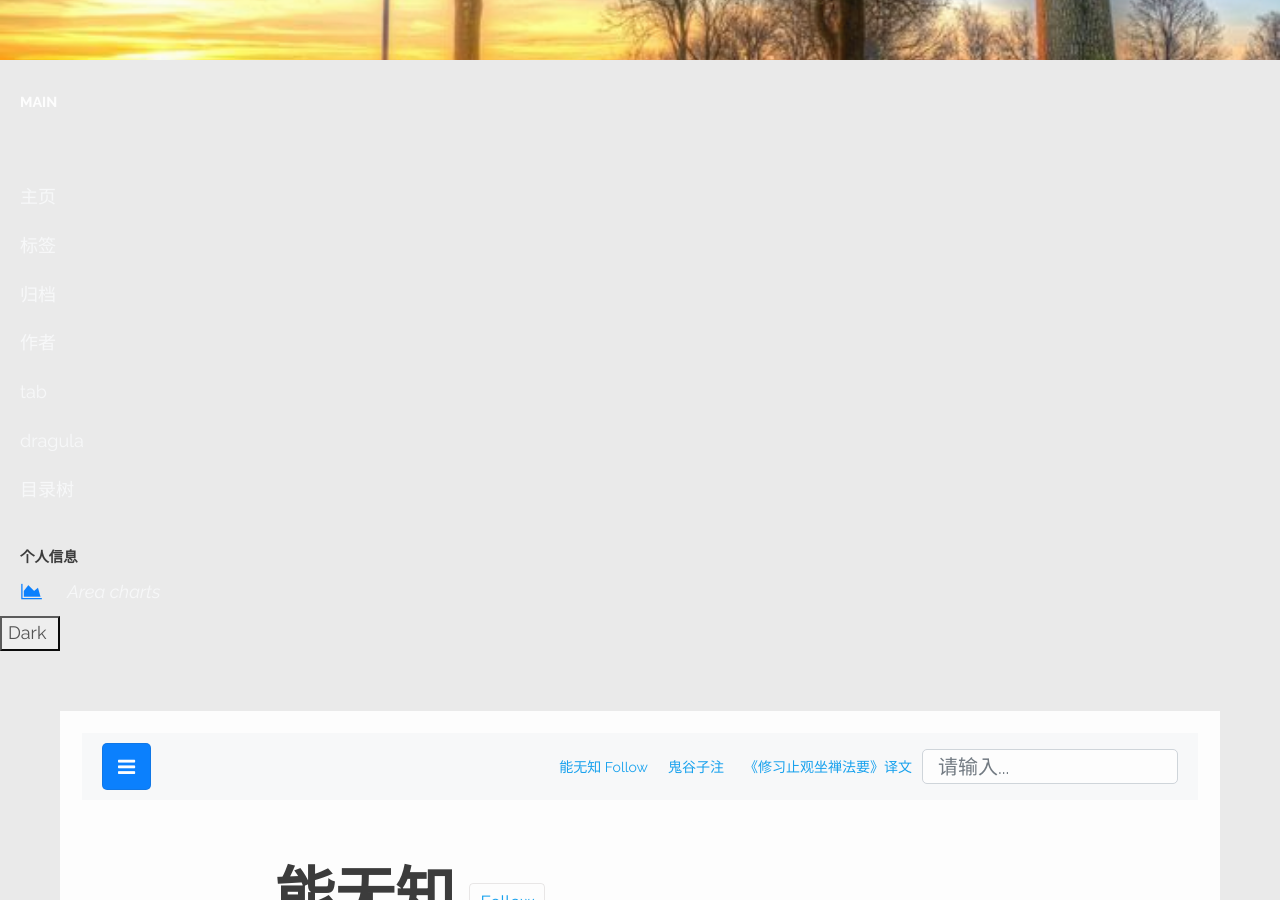
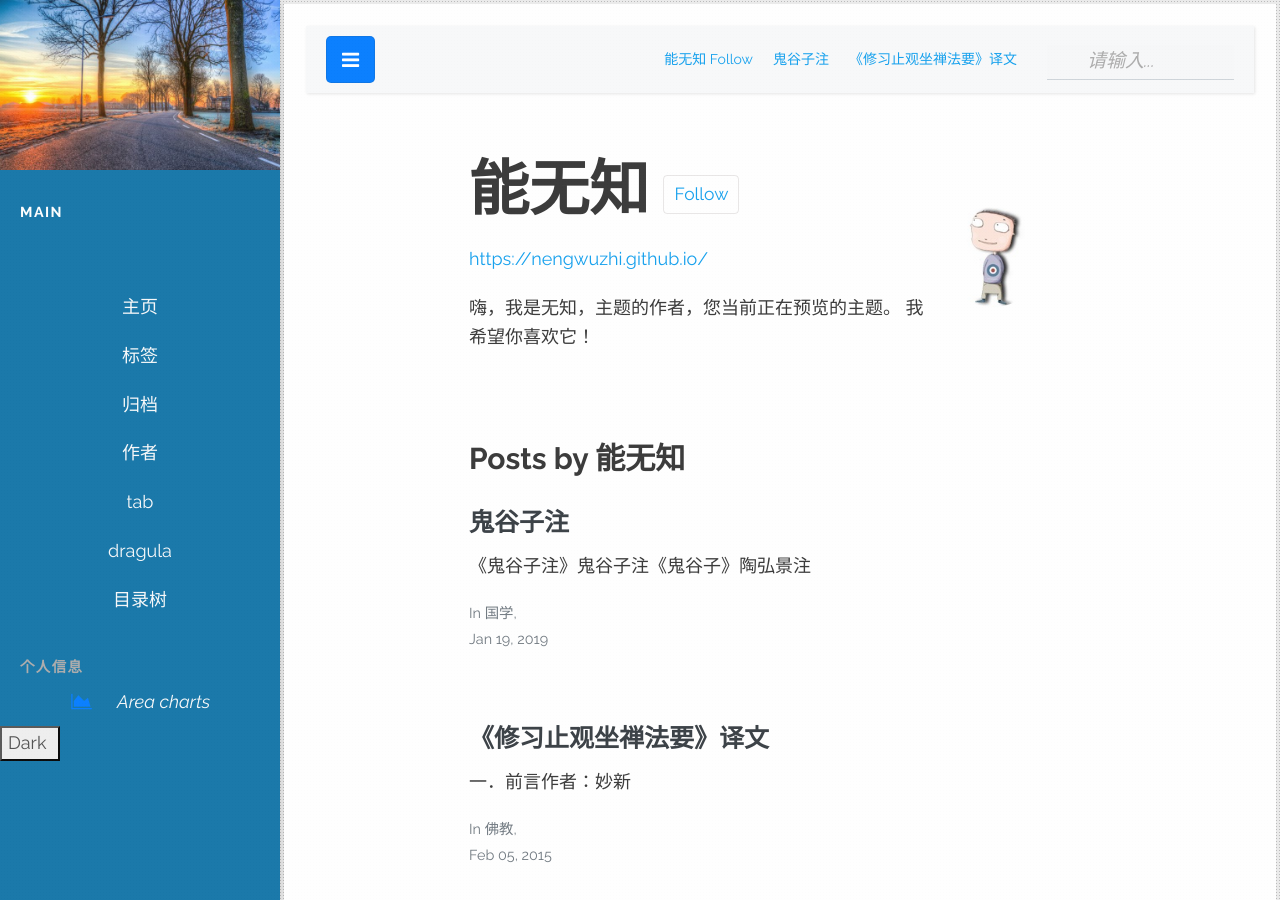
Before and after one commit to nengwuzhi/nengwuzhi.github.ioce, a Jekyll site: the page built from pages/author-author1.html, in a window 1280 px wide and 900 px high. Built offline with Jekyll 4.4.1, drawn with Linux system fonts in a browser that asks for light colours; nearby versions of some CDN libraries; grey boxes are pictures that could not be loaded.

Commit message:
Update head.html

```diff
--- a/_includes/head.html
+++ b/_includes/head.html
@@ -10,6 +10,8 @@
  <!--<link rel="stylesheet" href="https://stackpath.bootstrapcdn.com/bootstrap/4.3.1/css/bootstrap.min.css" integrity="sha384-ggOyR0iXCbMQv3Xipma34MD+dH/1fQ784/j6cY/iJTQUOhcWr7x9JvoRxT2MZw1T" crossorigin="anonymous">-->
 <link rel="stylesheet" href="{{site.baseurl}}/css/bootstrap-toc.css">
 
+ <!--nav-->
+<link rel="stylesheet" href="{{site.baseurl}}/css/nav_core.css">
 <!-- font -->
 <link rel="stylesheet" href="https://cdn.bootcss.com/font-awesome/4.7.0/css/font-awesome.min.css">
 <link rel='stylesheet' href='https://cdnjs.cloudflare.com/ajax/libs/material-design-iconic-font/2.2.0/css/material-design-iconic-font.min.css'>
@@ -25,4 +27,3 @@
 
 <!--dark-mode-style-->
 <link rel="stylesheet" href="{{site.baseurl}}/css/dark_mode_style.css" rel="stylesheet" />
-<script src="{{site.baseurl}}/js/dark_mode_style.js"></script>
```
